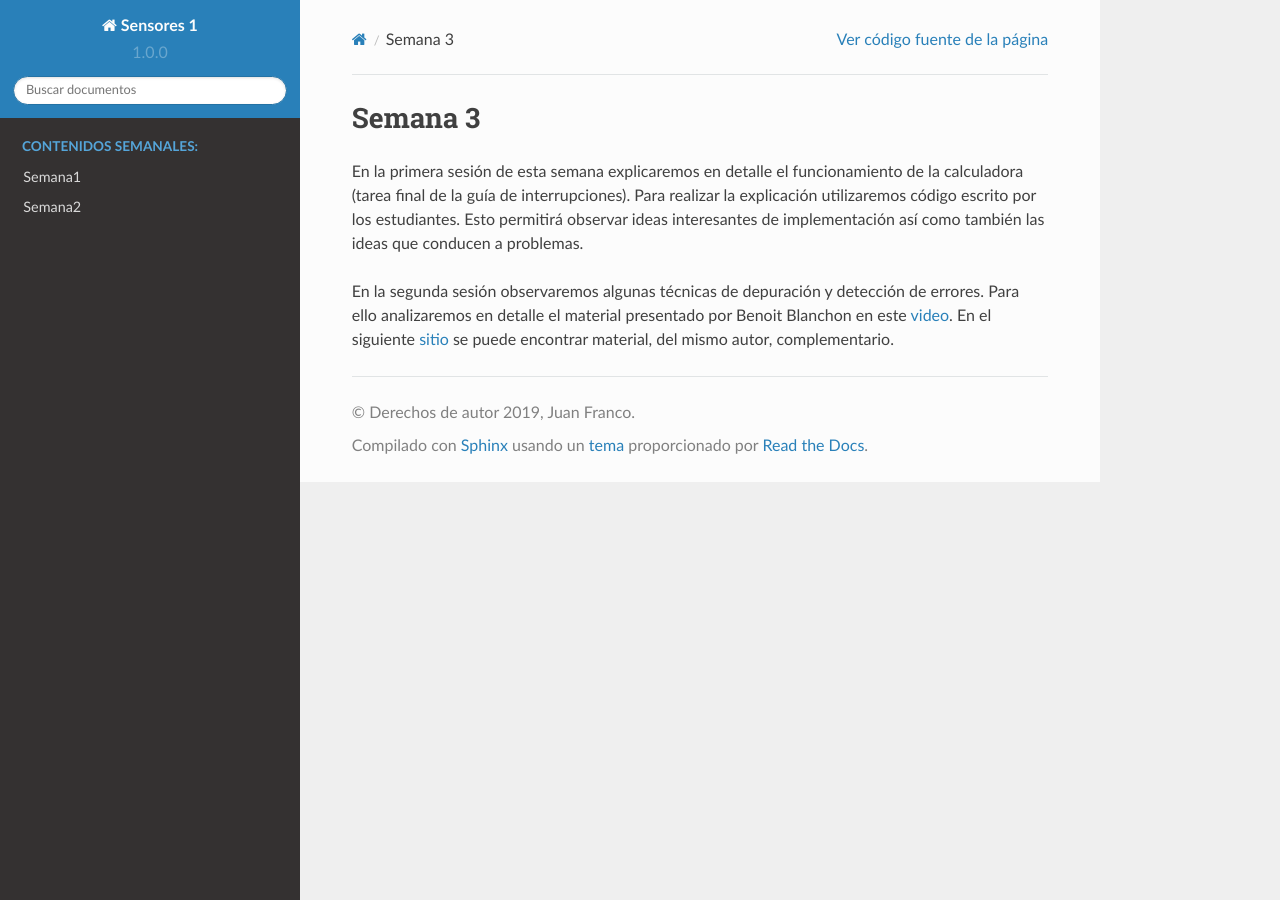
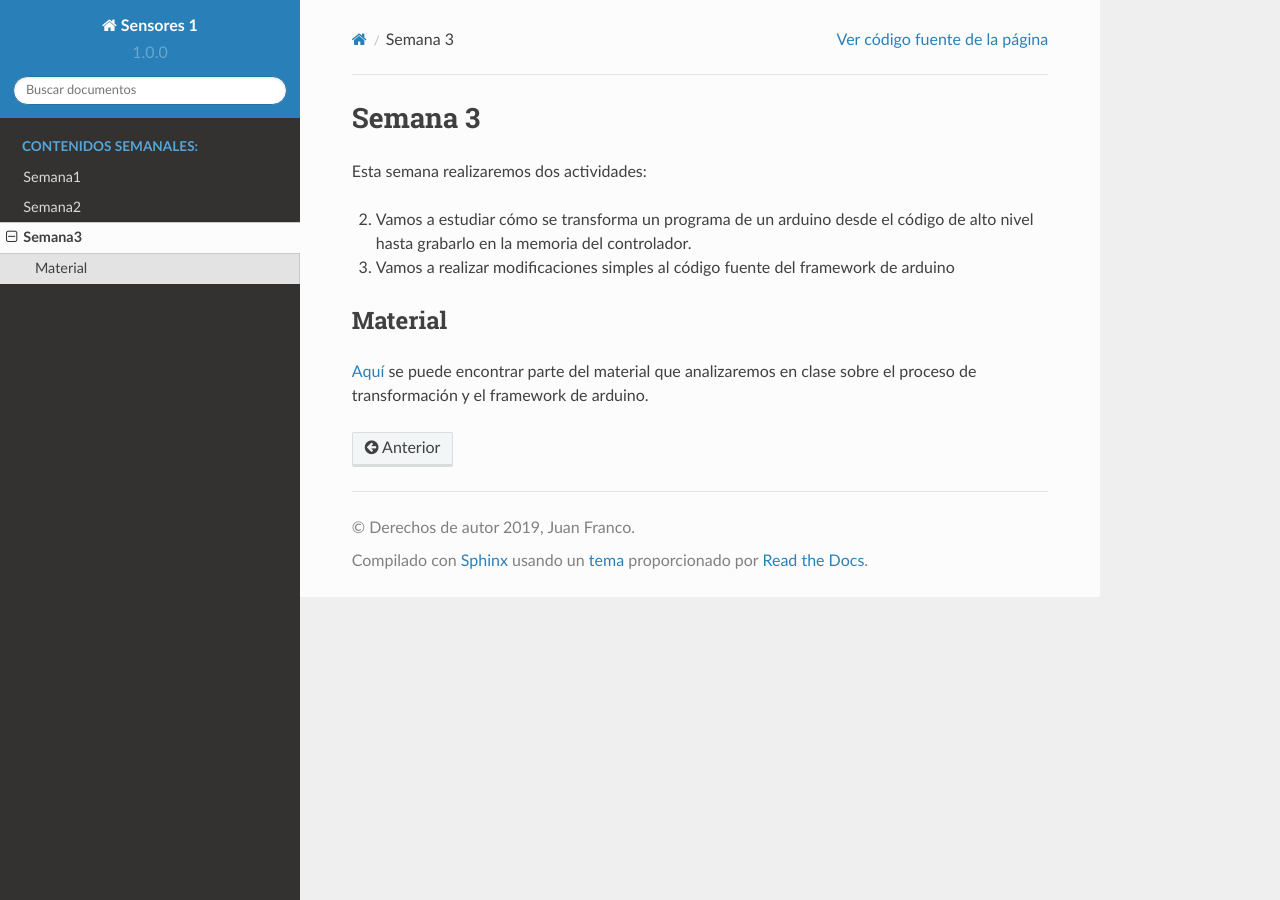
Before and after one commit to juanferfranco/sensores1, a Sphinx documentation site: the page built from docs/_semana3/semana3.rst, in a window 1280 px wide. Built offline with Sphinx 7.4.7 and the Read the Docs theme 2.0.0, drawn with Linux system fonts in a browser that asks for light colours.

Commit message:
update week 2 and add week 3

```diff
--- a/docs/_semana3/semana3.rst
+++ b/docs/_semana3/semana3.rst
@@ -1,9 +1,15 @@
 Semana 3
 ===========
-En la primera sesión de esta semana explicaremos en detalle el funcionamiento de la calculadora (tarea final de la guía de
-interrupciones). Para realizar la explicación utilizaremos código escrito por los estudiantes. Esto permitirá observar ideas
-interesantes de implementación así como también las ideas que conducen a problemas.
+Esta semana realizaremos dos actividades:
 
-En la segunda sesión observaremos algunas técnicas de depuración y detección de errores. Para ello analizaremos en detalle el
-material presentado por Benoit Blanchon en este `video <https://www.youtube.com/watch?v=JHMpszgzWSg>`__. En el siguiente
-`sitio <https://cpp4arduino.com/>`__ se puede encontrar material, del mismo autor, complementario.
+2. Vamos a estudiar cómo se transforma un programa de un arduino desde
+   el código de alto nivel hasta grabarlo en la memoria del controlador.
+
+3. Vamos a realizar modificaciones simples al código fuente del framework
+   de arduino
+
+Material
+---------------
+`Aquí <https://docs.google.com/presentation/d/1ALFSDo1SPdwFz1l3JuEe_uvgPX0AkpxW5rRN4zhH0ac/edit?usp=sharing>`__ se puede
+encontrar parte del material que analizaremos en clase sobre el proceso de
+transformación y el framework de arduino.
--- a/docs/index.rst
+++ b/docs/index.rst
@@ -49,3 +49,4 @@ Este curso es de 3 créditos repartidos en 4 horas de trabajo en el aula y 5 hor
 
    Semana1 <_semana1/semana1>
    Semana2 <_semana2/semana2>
+   Semana3 <_semana3/semana3>
```
Also changed, not shown: docs/_semana2/semana2.rst (+2 -14 lines).
